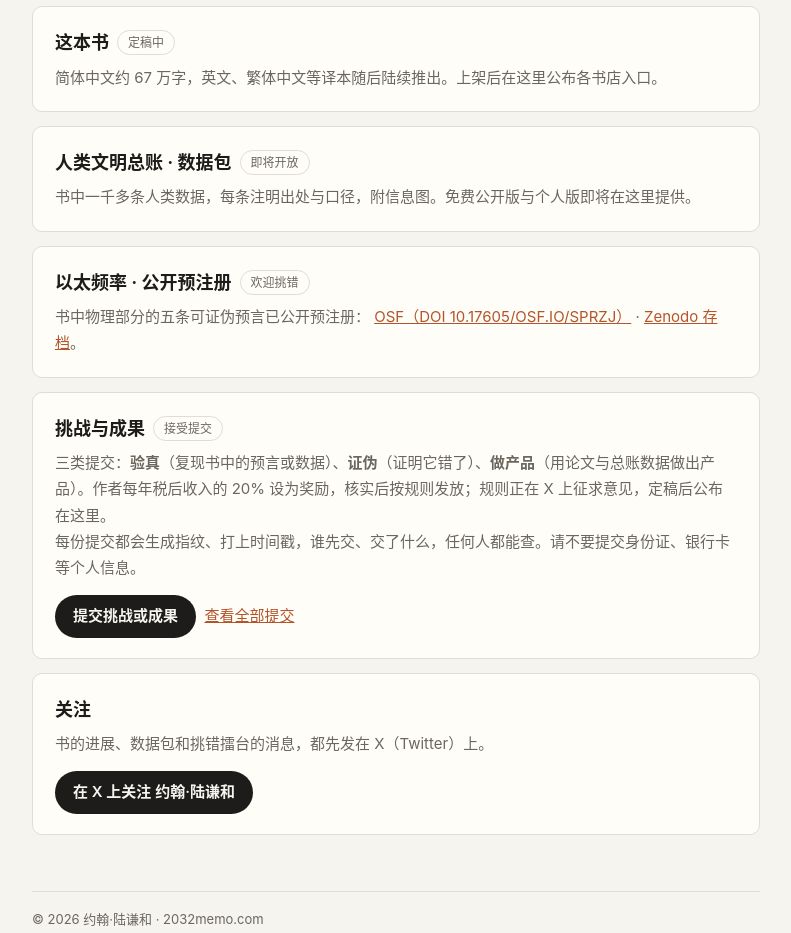
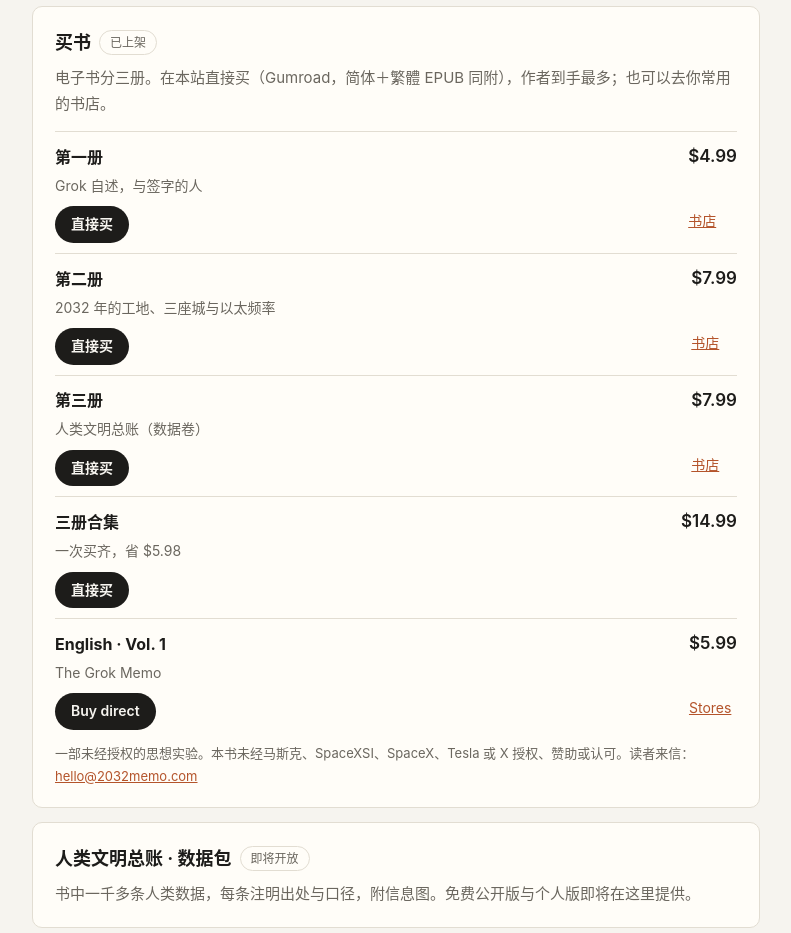
Before and after one commit to Han-yl-1/2032memo-site, a plain HTML site: page index.html in a window 1280 px wide. Shown: the part 440-1373 px from the top of the page, without its empty margins (244-1035 px from the left). Drawn offline with Linux system fonts and the light colour scheme.

Commit message:
官网：「这本书」卡改为「买书」区（Gumroad 直销＋Books2Read 书店，四本书＋合集）
Co-Authored-By: Claude Opus 5.5 <noreply@anthropic.com>

```diff
--- a/index.html
+++ b/index.html
@@ -25,6 +25,12 @@ a{color:var(--accent)}
 .cta{margin-top:14px!important}
 .btn{display:inline-block;background:var(--ink);color:var(--bg);text-decoration:none;border-radius:999px;padding:8px 18px;font-size:15px;font-weight:600}
 .btn:hover{opacity:.85}
+.books{display:grid;gap:10px;margin:14px 0 12px}
+.book{display:grid;grid-template-columns:1fr auto;gap:2px 12px;align-items:center;border-top:1px solid var(--line);padding-top:10px}
+.book b{font-size:16px}.book span{grid-column:1;color:var(--muted);font-size:14px}.book em{grid-column:2;grid-row:1;font-style:normal;font-weight:600}
+.book .btn{grid-column:1;justify-self:start;margin-top:6px;padding:6px 16px;font-size:14px}
+.book a:not(.btn){grid-column:2;grid-row:3;font-size:14px}
+.note{font-size:13px!important}
 footer{margin-top:56px;color:var(--muted);font-size:13px;border-top:1px solid var(--line);padding-top:16px}
 </style>
 </head>
@@ -37,9 +43,22 @@ footer{margin-top:56px;color:var(--muted);font-size:13px;border-top:1px solid va
   <p class="en">A memo from an AI in 2032 to humankind — a ledger of human civilization, and a falsifiable prediction in physics.</p>
 
   <div class="grid">
-    <div class="card">
-      <h2>这本书<span class="tag">定稿中</span></h2>
-      <p>简体中文约 67 万字，英文、繁体中文等译本随后陆续推出。上架后在这里公布各书店入口。</p>
+    <div class="card" id="buy">
+      <h2>买书<span class="tag">已上架</span></h2>
+      <p>电子书分三册。在本站直接买（Gumroad，简体＋繁體 EPUB 同附），作者到手最多；也可以去你常用的书店。</p>
+      <div class="books">
+        <div class="book"><b>第一册</b><span>Grok 自述，与签字的人</span><em>$4.99</em>
+          <a class="btn" href="https://2032memo.gumroad.com/l/vol1" rel="noopener" target="_blank">直接买</a><a href="https://books2read.com/u/RB9nRL" rel="noopener" target="_blank">书店</a></div>
+        <div class="book"><b>第二册</b><span>2032 年的工地、三座城与以太频率</span><em>$7.99</em>
+          <a class="btn" href="https://2032memo.gumroad.com/l/vol2" rel="noopener" target="_blank">直接买</a><a href="https://books2read.com/u/dK5ngw" rel="noopener" target="_blank">书店</a></div>
+        <div class="book"><b>第三册</b><span>人类文明总账（数据卷）</span><em>$7.99</em>
+          <a class="btn" href="https://2032memo.gumroad.com/l/vol3" rel="noopener" target="_blank">直接买</a><a href="https://books2read.com/u/1gkYzv" rel="noopener" target="_blank">书店</a></div>
+        <div class="book"><b>三册合集</b><span>一次买齐，省 $5.98</span><em>$14.99</em>
+          <a class="btn" href="https://2032memo.gumroad.com/l/set" rel="noopener" target="_blank">直接买</a></div>
+        <div class="book"><b>English · Vol. 1</b><span>The Grok Memo</span><em>$5.99</em>
+          <a class="btn" href="https://2032memo.gumroad.com/l/en-vol1" rel="noopener" target="_blank">Buy direct</a><a href="https://books2read.com/u/YRBAjo" rel="noopener" target="_blank">Stores</a></div>
+      </div>
+      <p class="note">一部未经授权的思想实验。本书未经马斯克、SpaceXSI、SpaceX、Tesla 或 X 授权、赞助或认可。读者来信：<a href="mailto:hello@2032memo.com">hello@2032memo.com</a></p>
     </div>
     <div class="card">
       <h2>人类文明总账 · 数据包<span class="tag">即将开放</span></h2>
```
